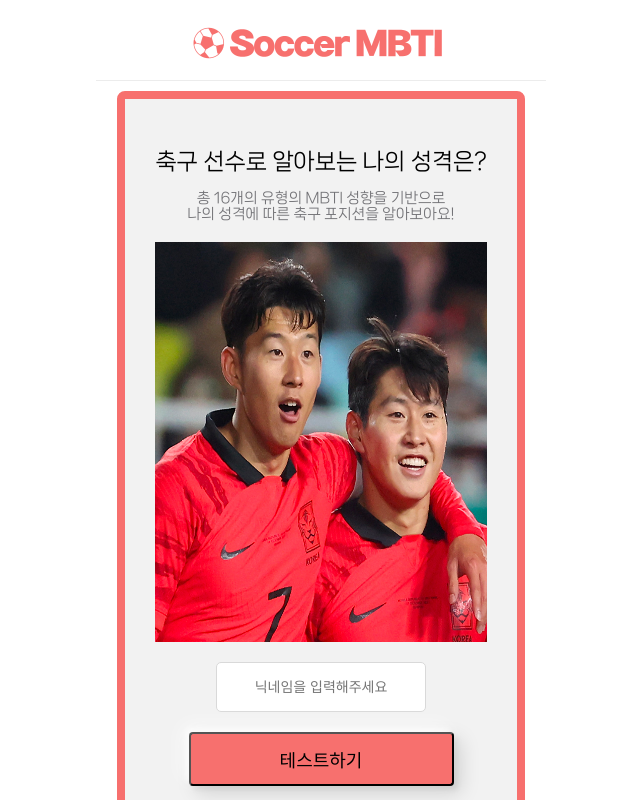
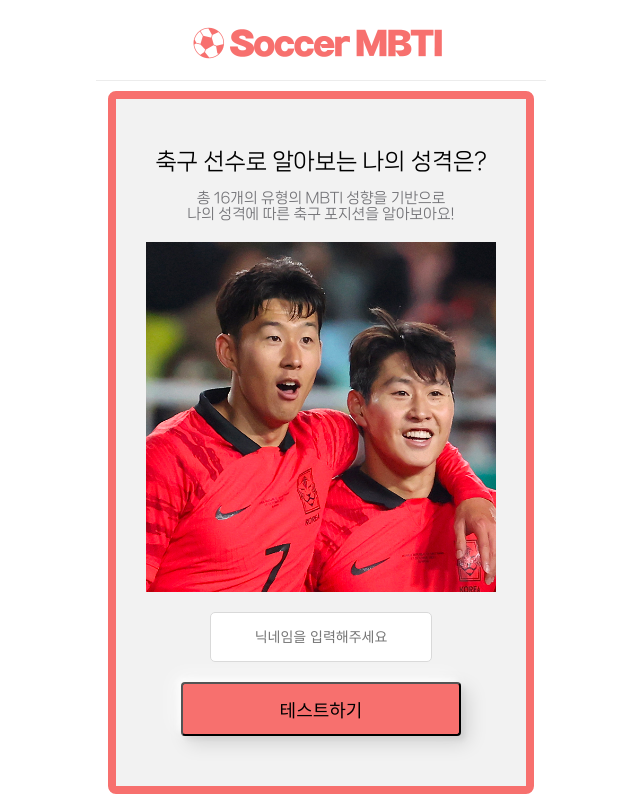
Before and after one commit to StudioHook/test_world, a Next.js app: page /mbti/soccer/StartTest in a window 1280 px wide. Shown: the top 800 px of the page, without its empty margins (319-959 px from the left). Built offline with nearby package versions, Linux system fonts and the light colour scheme.

Commit message:
첫 페이지 사진 정방형

```diff
--- a/src/pages/mbti/soccer/StartTest.tsx
+++ b/src/pages/mbti/soccer/StartTest.tsx
@@ -52,7 +52,7 @@
             <div>총 16개의 유형의 MBTI 성향을 기반으로</div>
             <div>나의 성격에 따른 축구 포지션을 알아보아요!</div>
           </div>
-          <Image src={main} width={'200px'} height={'400px'} alt="샘플 이미지" />
+          <Image src={main} width={'350px'} height={'350px'} alt="샘플 이미지" />
           <input
             className={styles.startTest__input}
             ref={userNameRef}
```
